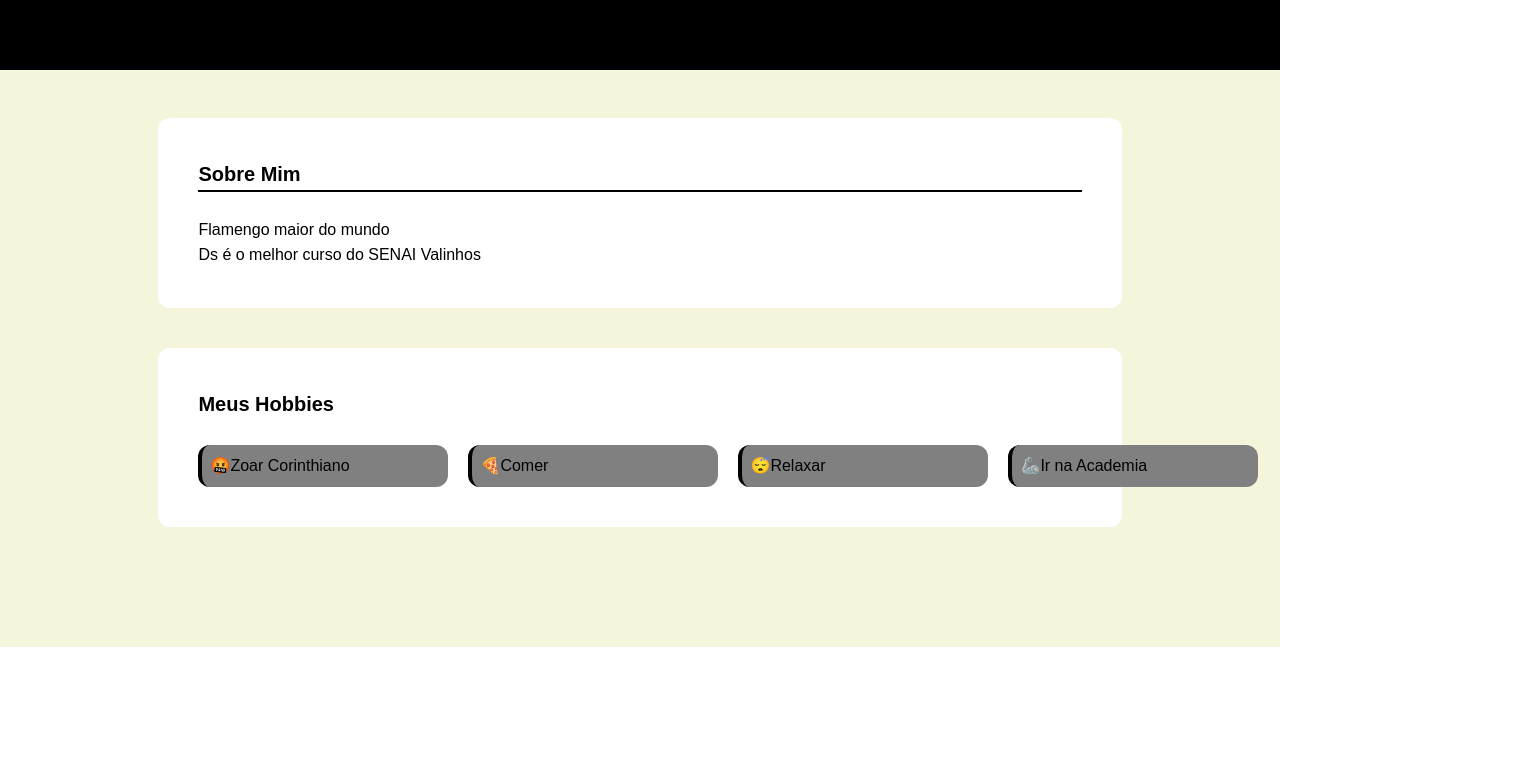
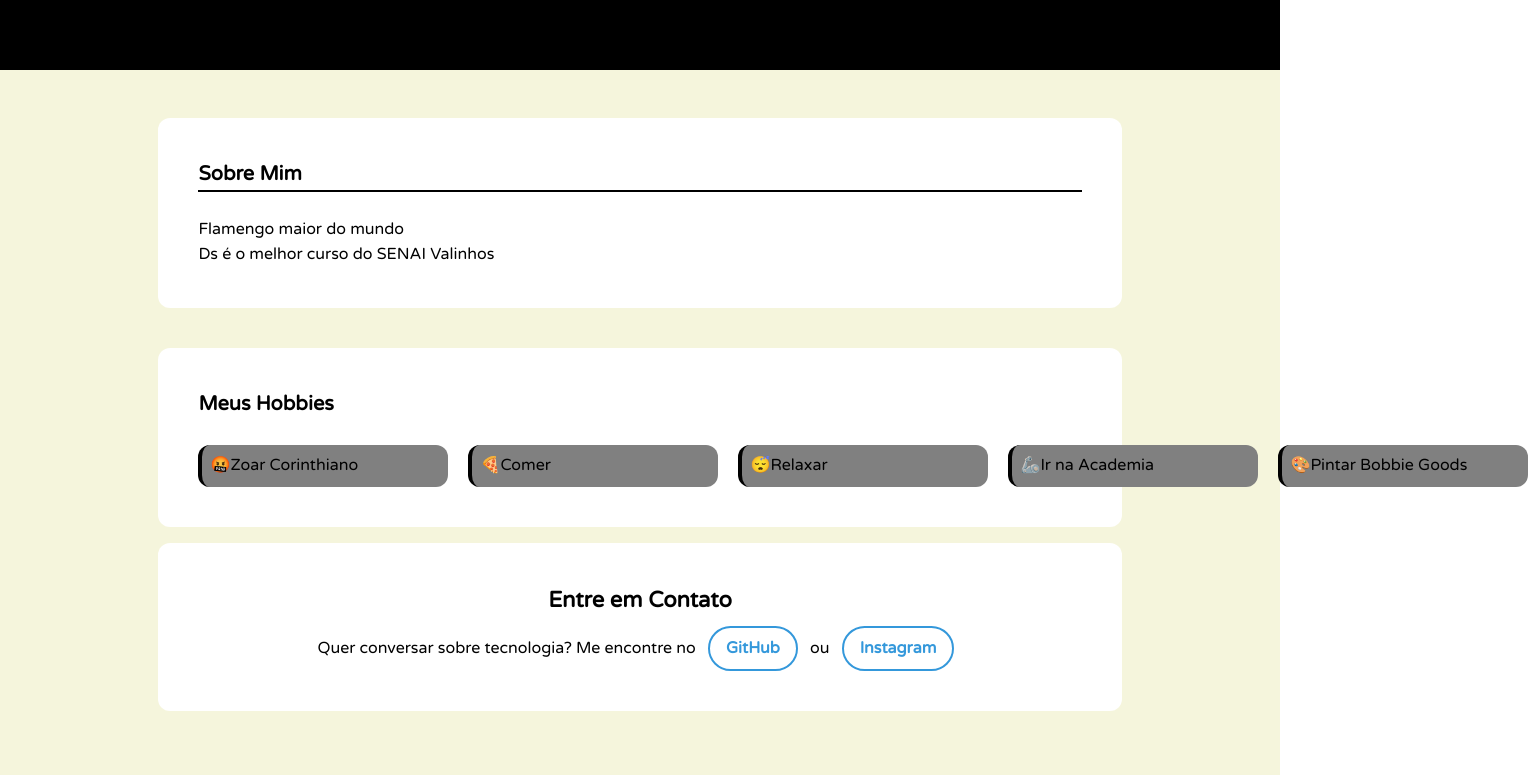
Before and after one commit to vboehm09/meu-primeiro-site, a plain HTML site: page index.html in a window 1280 px wide. Shown: the part 153-928 px from the top of the page, 1528 px wide, since content can reach past the window. Before the commit the page ends 800 px from the top, so only its background shows below. Drawn offline with Linux system fonts and the light colour scheme.

Commit message:
feat: finaliza sessão contatos

```diff
--- a/assets/styles/index.css
+++ b/assets/styles/index.css
@@ -1,3 +1,5 @@
+@import url('https://fonts.googleapis.com/css2?family=Varela+Round&display=swap');
+
 /*RESET DO CSS */
 *{
     margin: 0px;
@@ -6,7 +8,7 @@
 }
 
 body {
-    font-family: Arial, Helvetica, sans-serif;
+    font-family: Varela Round, Arial, Helvetica, sans-serif;
     display: flex;
     flex-direction: column;
     min-height: 100vh;
@@ -83,3 +85,40 @@ li:hover {
     transform: translateX(5px);
     transition: all 0.3s ease;
 }
+
+#contato {
+    background-color: white;
+    width: 80%;
+    margin: 0 auto;
+    padding: 40px;
+    border-radius: 12px;
+    margin-bottom: 16px;
+    text-align: center;
+}
+
+#contato h3 {
+    margin-bottom: 8px;
+    font-size: 22px;
+}
+
+#contato p {
+    font-size: 16px;
+}
+
+#contato a {
+    color: #3498db;
+    text-decoration: none;
+    font-weight: bold;
+    padding: 0.5rem 1rem;
+    margin: 0 0.5rem;
+    border: 2px solid #3498db;
+    border-radius: 25px;
+    display: inline-block;
+    transition: all 0.3s ease;
+}
+
+#contato a:hover {
+    background-color: #3498db;
+    color: white;
+    transform: translateY(-2px);
+}
--- a/index.html
+++ b/index.html
@@ -26,7 +26,16 @@
             <li>🍕Comer</li>
             <li>😴Relaxar</li>
             <li>🦾Ir na Academia</li>
+            <li>🎨Pintar Bobbie Goods</li>
          </ul>
+      </section>
+
+      <section id="contato">
+         <h3>Entre em Contato</h3>
+         <p>Quer conversar sobre tecnologia? Me encontre no
+         <a href="https://github.com/vboehm09" target="_blank">GitHub</a> ou
+         <a href="https://www.instagram.com/v_boehm_?igsh=cTdjdmZtdXA1dGx2&utm_source=qr" target="_blank">Instagram</a>
+         </p>
       </section>
     </main>
  </body>
```
